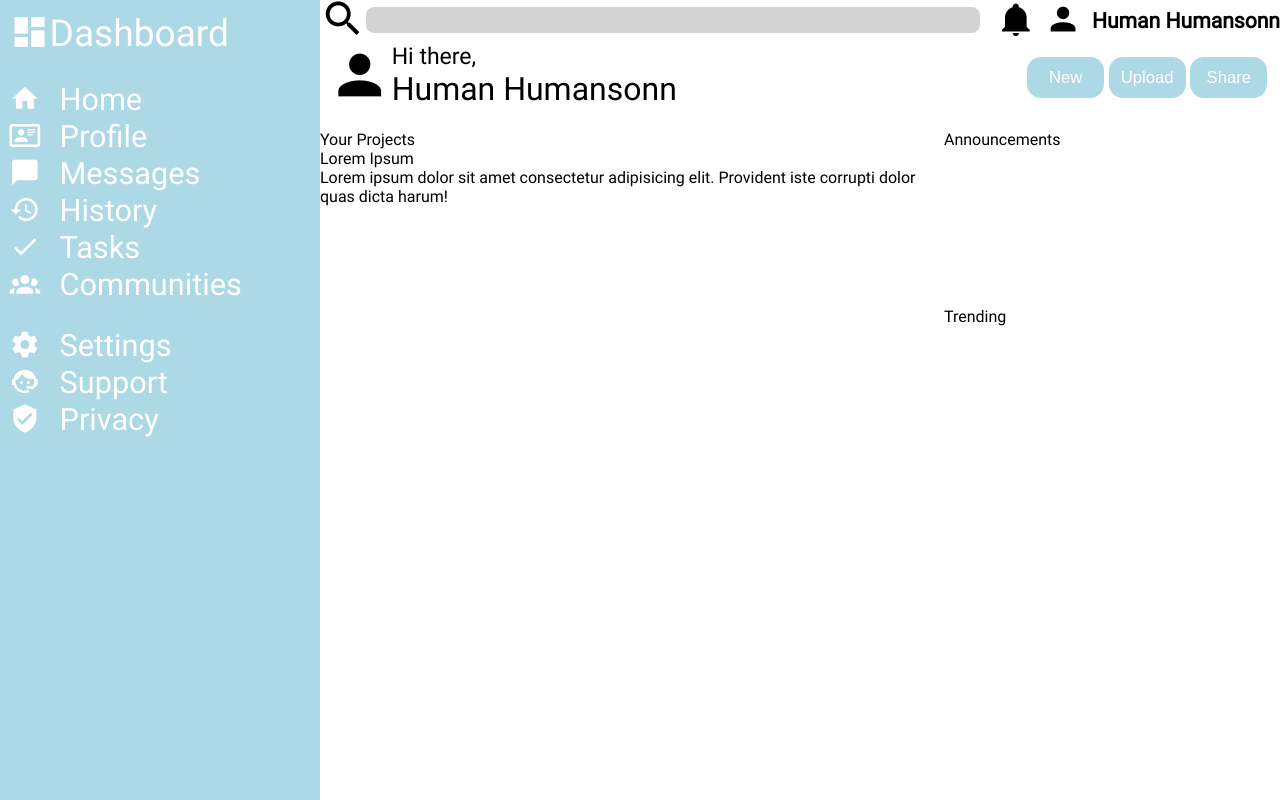
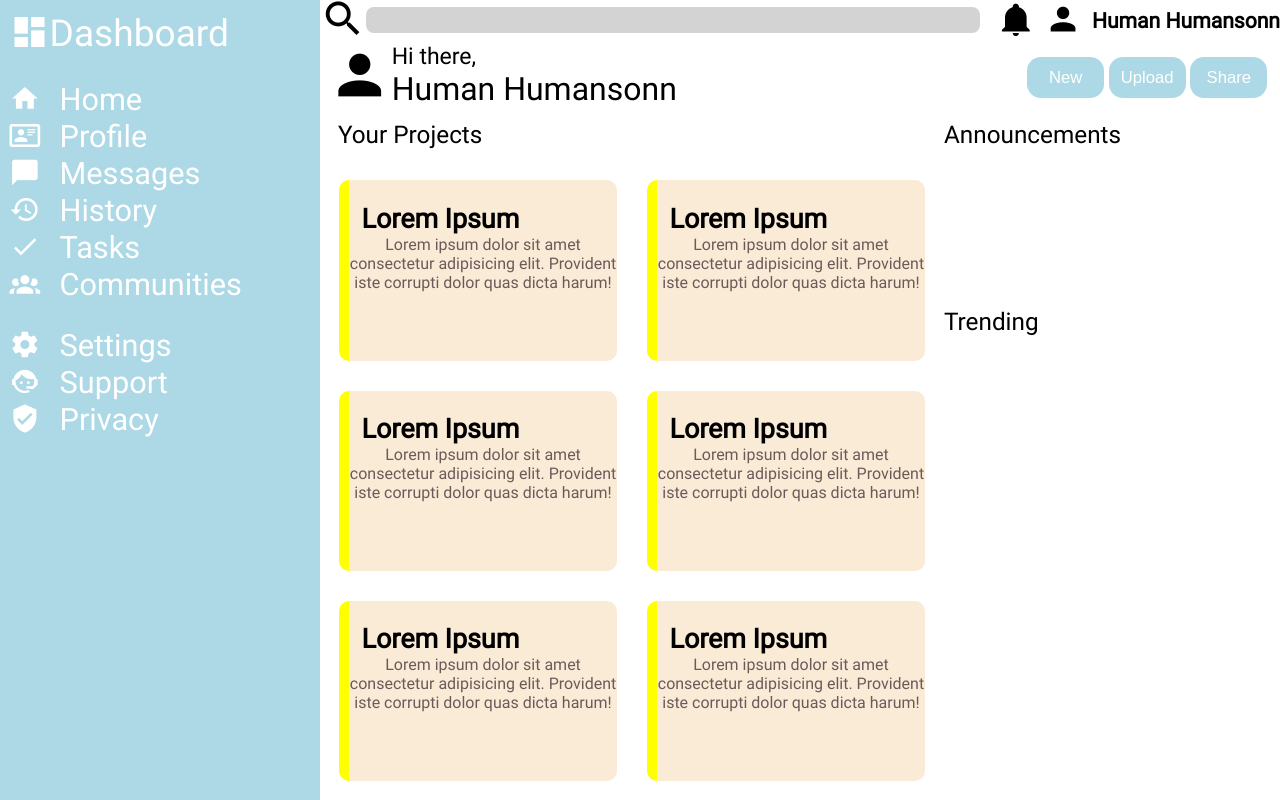
Before and after one commit to BingusBoy/dashboard-odin, a plain HTML site: page index.html in a window 1280 px wide. Drawn offline with Linux system fonts and the light colour scheme.

Commit message:
add deck and cards

```diff
--- a/index.html
+++ b/index.html
@@ -71,8 +71,43 @@
         <div class="projectsHeader">Your Projects</div>
         <div class="announcementsHeader">Announcements</div>
         <div class="trendingHeader">Trending</div>
-        <div class="deck">
-          <div class="card">
+        <div class="deck grid">
+          <div class="card grid">
+            <div class="cardTitle">Lorem Ipsum</div>
+            <div class="cardBody">
+              Lorem ipsum dolor sit amet consectetur adipisicing elit. Provident
+              iste corrupti dolor quas dicta harum!
+            </div>
+          </div>
+          <div class="card grid">
+            <div class="cardTitle">Lorem Ipsum</div>
+            <div class="cardBody">
+              Lorem ipsum dolor sit amet consectetur adipisicing elit. Provident
+              iste corrupti dolor quas dicta harum!
+            </div>
+          </div>
+          <div class="card grid">
+            <div class="cardTitle">Lorem Ipsum</div>
+            <div class="cardBody">
+              Lorem ipsum dolor sit amet consectetur adipisicing elit. Provident
+              iste corrupti dolor quas dicta harum!
+            </div>
+          </div>
+          <div class="card grid">
+            <div class="cardTitle">Lorem Ipsum</div>
+            <div class="cardBody">
+              Lorem ipsum dolor sit amet consectetur adipisicing elit. Provident
+              iste corrupti dolor quas dicta harum!
+            </div>
+          </div>
+          <div class="card grid">
+            <div class="cardTitle">Lorem Ipsum</div>
+            <div class="cardBody">
+              Lorem ipsum dolor sit amet consectetur adipisicing elit. Provident
+              iste corrupti dolor quas dicta harum!
+            </div>
+          </div>
+          <div class="card grid">
             <div class="cardTitle">Lorem Ipsum</div>
             <div class="cardBody">
               Lorem ipsum dolor sit amet consectetur adipisicing elit. Provident
--- a/style.css
+++ b/style.css
@@ -129,17 +129,47 @@ body{margin: 0;}
     grid-column: 1/2;
     grid-row: 1/2;
     align-self: flex-end;
+    margin-left: 1.4vw;
+    font-size: clamp(1rem, 1.9vw, 2rem);
 }
 .announcementsHeader{
     grid-column: 2/3;
     grid-row: 1/2;
     align-self: flex-end;
+    font-size: clamp(1rem, 1.9vw, 2rem);
 }
 .trendingHeader{
     grid-column: 2/3;
     grid-row: 3/4;
+    font-size: clamp(1rem, 1.9vw, 2rem);
 }
 .deck{
     grid-column: 1/2;
     grid-row: 2/4;
+    grid-template-columns: repeat(2, minmax(200px, 1fr));
+    grid-template-rows: repeat(auto-fit, minmax(150xpx, 1fr));
+    row-gap: 5%;
+    column-gap: 5%;
+    margin-top: 5%;
+    margin-left: 3%;
+    margin-bottom: 3%;
+    margin-right: 3%;
 }
+.card{
+    border-left: 10px solid yellow;
+    border-radius: 10px;
+    background-color: antiquewhite;
+    text-align: center;
+    grid-template-rows: 30% 1fr;
+}
+.cardTitle{
+    font-weight: bold;
+    font-size: clamp(1rem, 2.1vw, 3rem);
+    align-self: flex-end;
+    text-align: left;
+    margin-left: 1vw;
+}
+.cardBody{
+    font-size: clamp(1rem, .8vw, 2rem);
+    color: rgb(108, 89, 89);
+}
```
